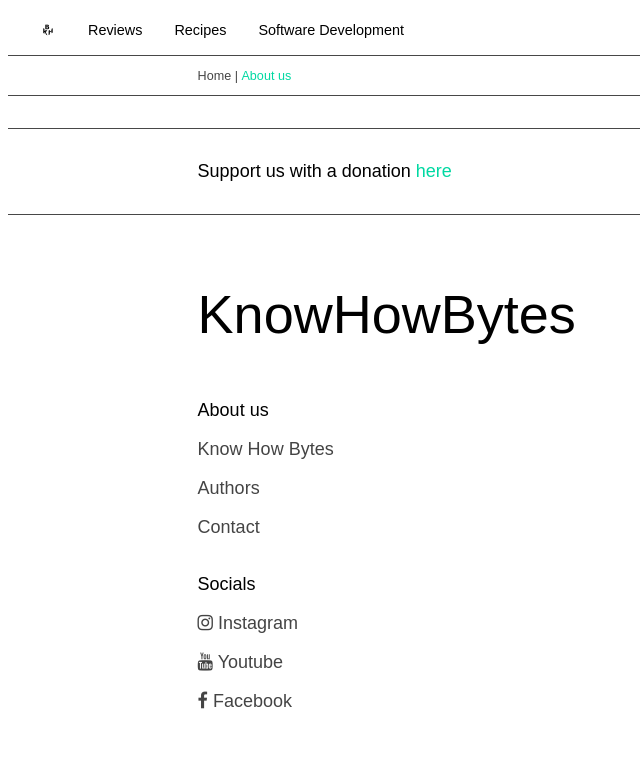
After one commit to UniqueGithubUsername/KnowHowBytes, a Django app: page /about/ in a window 1280 px wide. The commit adds this page. Shown: the top 769 px of the page, without its empty margins (0-640 px from the left). Run offline with Django 4.2, Linux system fonts and the light colour scheme; data comes from the database, SQL or seed files in the repository.

Commit message:
new logo

```diff
--- a/knowhowbytes/main/static/main/base.css
+++ b/knowhowbytes/main/static/main/base.css
@@ -2,7 +2,7 @@
 :root {
   --background: #FFF;
   --background2: #f1f1f1;
-  --border: #e5e5e5;
+  --border: #484848;
   --border1: #767676;
 
   --primary: #00d8a2;
@@ -73,7 +73,7 @@
   padding: 0 16px;
   background-color: var(--background);
   overflow: hidden;
-  border-bottom: 1px solid var(--white2);
+  border-bottom: 1px solid var(--border);
 }
 
 .khb-nav a {
@@ -104,7 +104,7 @@
   background-color: var(--background);
   padding: 0 15%;
   font-size: 0.7rem;
-  border-bottom: 1px solid var(--white2);
+  border-bottom: 1px solid var(--border);
 }
 
 .khb-content-nav a, .khb-content-nav p {
@@ -200,7 +200,7 @@
 /* Footer */
 .khb-footer {
   padding: 32px 15%;
-  border-top: 1px solid var(--black2);
+  border-top: 1px solid var(--border);
   background-color: var(--background);
 }
 
--- /dev/null
+++ b/knowhowbytes/main/templates/main/about.html
@@ -0,0 +1,18 @@
+{% extends "main/base.html" %}
+
+{% block nav %}
+{% for category in categories %}
+<a href="{% url 'category' category.slug %}">{{category}}</a>
+{% endfor %}
+{% endblock %}
+
+{% block contentnav %}
+<p><a href="{% url 'home' %}">Home</a></p>
+<p>|</p>
+<p><a class="current" href="{% url 'about' %}">About us</a></p>
+{% endblock %}
+
+{% block content %}
+<div class="khb-post">
+</div>
+{% endblock %}
--- a/knowhowbytes/main/templates/main/base.html
+++ b/knowhowbytes/main/templates/main/base.html
@@ -15,7 +15,7 @@
 </head>
 <body>
   <div class="khb-nav" id="khb-nav">
-    <a href="{% url 'home' %}"><img class="nav-logo" src="{% static 'main/khb-logo.png' %}"></a>
+    <a href="{% url 'home' %}"><img class="nav-logo" src="{% static 'main/logo.png' %}"></a>
     {% block nav %}{% endblock %}
   </div>
 
@@ -36,7 +36,7 @@
     <div class="row">
       <div class="col m">
         <p>About us</p>
-        <p><a class="w2" href="#">Know How Bytes</a></p>
+        <p><a class="w2" href="{% url 'about' %}">Know How Bytes</a></p>
         <p><a class="w2" href="#">Authors</a></p>
         <p><a class="w2" href="#">Contact</a></p>
       </div>
--- a/knowhowbytes/main/urls.py
+++ b/knowhowbytes/main/urls.py
@@ -4,6 +4,7 @@
 
 urlpatterns = [
     path('', views.home, name='home'),
+    path('about/', views.about, name='about'),
     path('<slug>', views.category, name='category'),
     path('<slug1>/<slug2>', views.post, name='post')
 ]
--- a/knowhowbytes/main/views.py
+++ b/knowhowbytes/main/views.py
@@ -21,3 +21,9 @@
 	post = Post.objects.get(slug=slug2)
 	context = {'categories':categories,'category':category,'post':post}
 	return render(request, 'main/post.html', context)
+
+def about(request):
+	authors = Author.objects.all()
+	categories = Category.objects.all()
+	context = {'authors':authors, 'categories':categories}
+	return render(request, 'main/about.html', context)
```
Also changed, not shown: knowhowbytes/main/static/main/logo.png (added).
